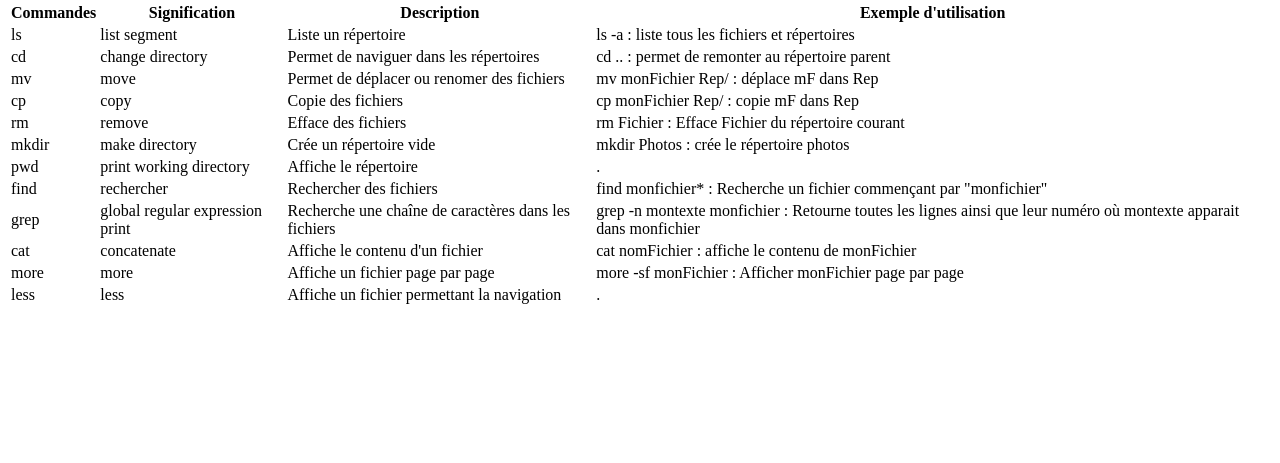
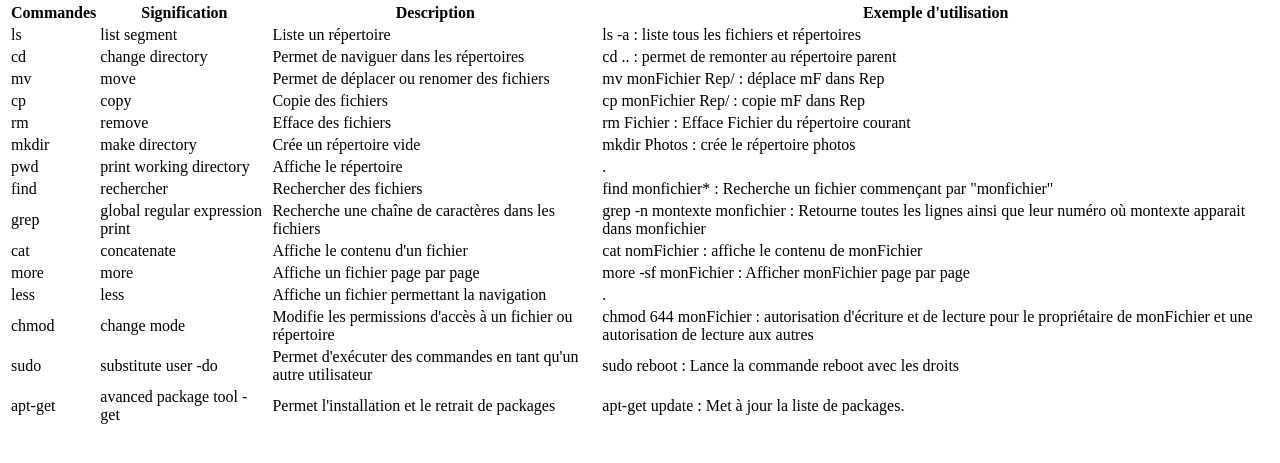
Before and after one commit to XavierMongy/Linux, a plain HTML site: page index.html in a window 1280 px wide. Shown: the part 79-542 px from the top of the page. Drawn offline with Linux system fonts and the light colour scheme.

Commit message:
add commands 13,14,15

```diff
--- a/index.html
+++ b/index.html
@@ -108,8 +108,32 @@
 
 		</tr>
 
+		<tr> <!--treizième commande-->
+			<td class="underline">chmod</td>
+			<td class="underline">change mode</td>
+			<td class="underline">Modifie les permissions d'accès à un fichier ou répertoire</td>
+			<td class="underline">chmod 644 monFichier : autorisation d'écriture et de lecture pour le propriétaire de monFichier et une autorisation de lecture aux autres</td>
 
-	</table>
+		</tr>
+
+		<tr> <!--quatorzième commande-->
+			<td>sudo</td>
+			<td>substitute user -do</td>
+			<td>Permet d'exécuter des commandes en tant qu'un autre utilisateur</td>
+			<td>sudo reboot : Lance la commande reboot avec les droits</td>
+
+		</tr>
+
+		<tr> <!--quinzième commande-->
+			<td class="underline">apt-get</td>
+			<td class="underline">avanced package tool - get</td>
+			<td class="underline">Permet l'installation et le retrait de packages</td>
+			<td class="underline">apt-get update : Met à jour la liste de packages.</td>
+
+		</tr>
+
+
+	</table> <!--fin du tableau-->
 
 </body>
 </html>
```
